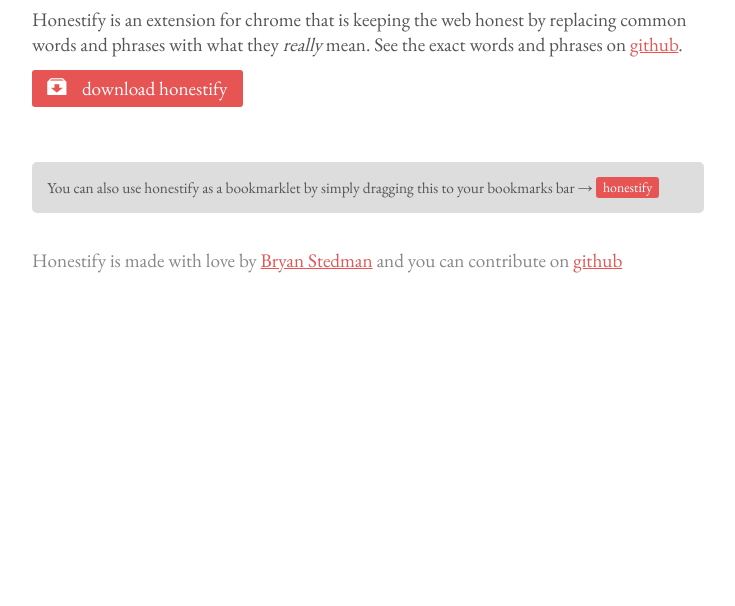
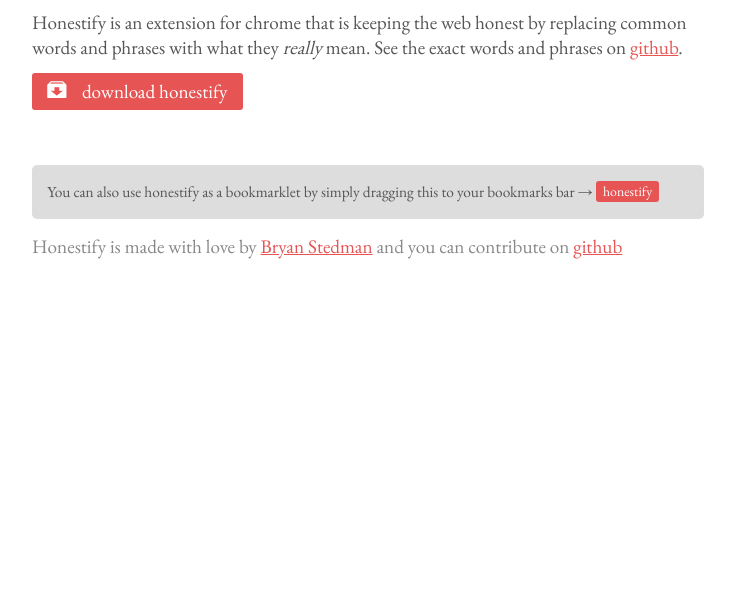
Before and after one commit to PiranhaPlayz/honestify, a plain HTML site: page index.html in a window 1280 px wide. Shown: the part 194-800 px from the top of the page, without its empty margins (272-1007 px from the left). Drawn offline with nearby package versions, Linux system fonts and the light colour scheme.

Commit message:
Adjusts top margin

```diff
--- a/sass/style.sass
+++ b/sass/style.sass
@@ -9,8 +9,8 @@ $alt: #e65454
 body
 	font-family: 'EB Garamond', serif
 	color: #555
-	margin-top: 5em
 	text-align: left
+	margin-top: 10%
 
 h1
 	span
@@ -20,13 +20,14 @@ h1
 .main
 	width: 100%
 	max-width: 37em
-	padding: 1em 1em 0 1em
+	padding: 0 1em 0 1em
 	margin: 0 auto
 	font-size: 1.2em
 
 footer
 	@extend .main
 	color: #888
+	margin-bottom: 2em
 
 .alt, a
 	color: $alt
@@ -57,3 +58,4 @@ footer
 	padding: 1em
 	border-radius: 5px
 	margin: 4em 0 1em 0
+	line-height: 1.5em
```
Also changed, not shown: css/style.css.
